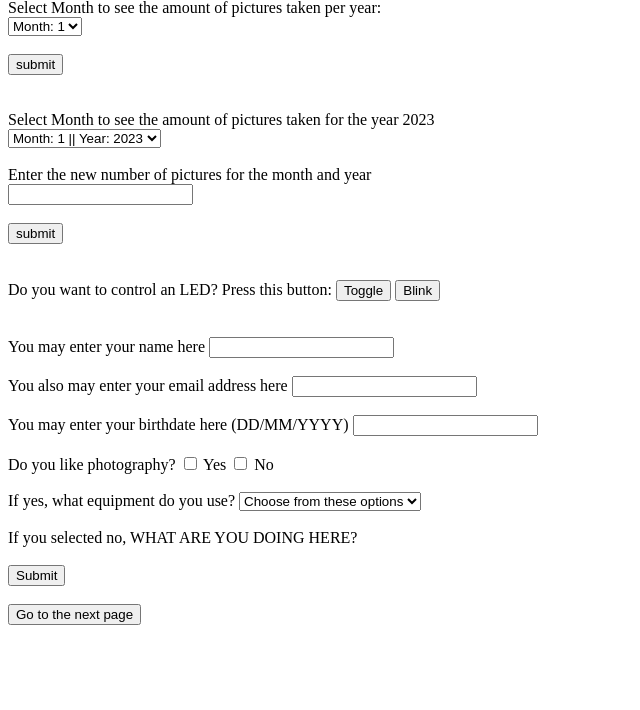
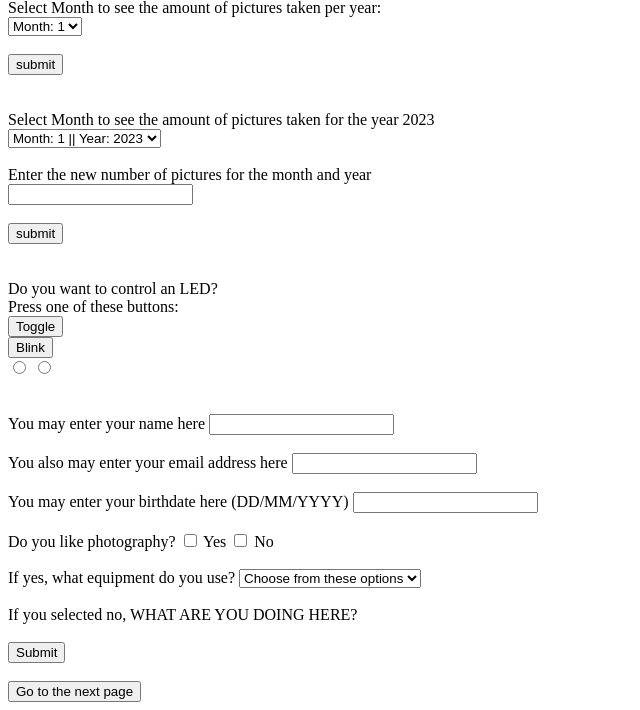
Before and after one commit to Nem3sisAlpha/XavierBriandWebServers, a PHP site: page / in a window 1280 px wide. Shown: the part 1392-2102 px from the top of the page, without its empty margins (0-640 px from the left). Before the commit the page ends 2017 px from the top, so only its background shows below. Run offline with PHP 8.4, Linux system fonts and the light colour scheme; tables that the repository leaves empty or names only in its code hold one stand-in row (values such as "Sample post").

Commit message:
Update index.php

```diff
--- a/index.php
+++ b/index.php
@@ -65,9 +65,15 @@
 
         <form action="answer.php" method="get">
             Do you want to control an LED?
-            Press this button:
+            </br>
+            Press one of these buttons:
+            </br>
             <input type="button" value="Toggle">
+            </br>
             <input type="button" value="Blink">
+            </br>
+            <input type="radio" value="0">
+            <input type="radio" value="1">
         </form>
 
         </br></br>
```
